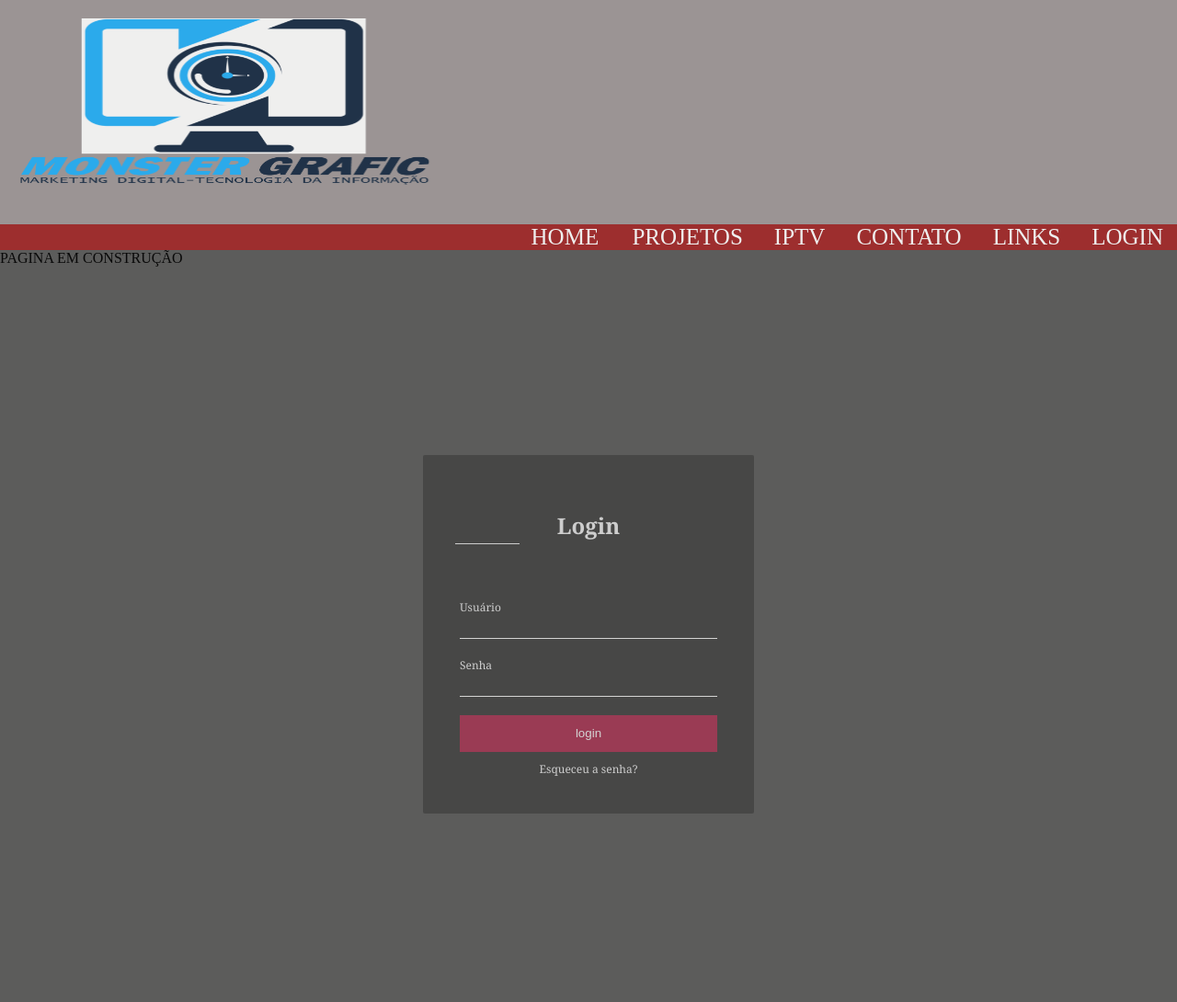
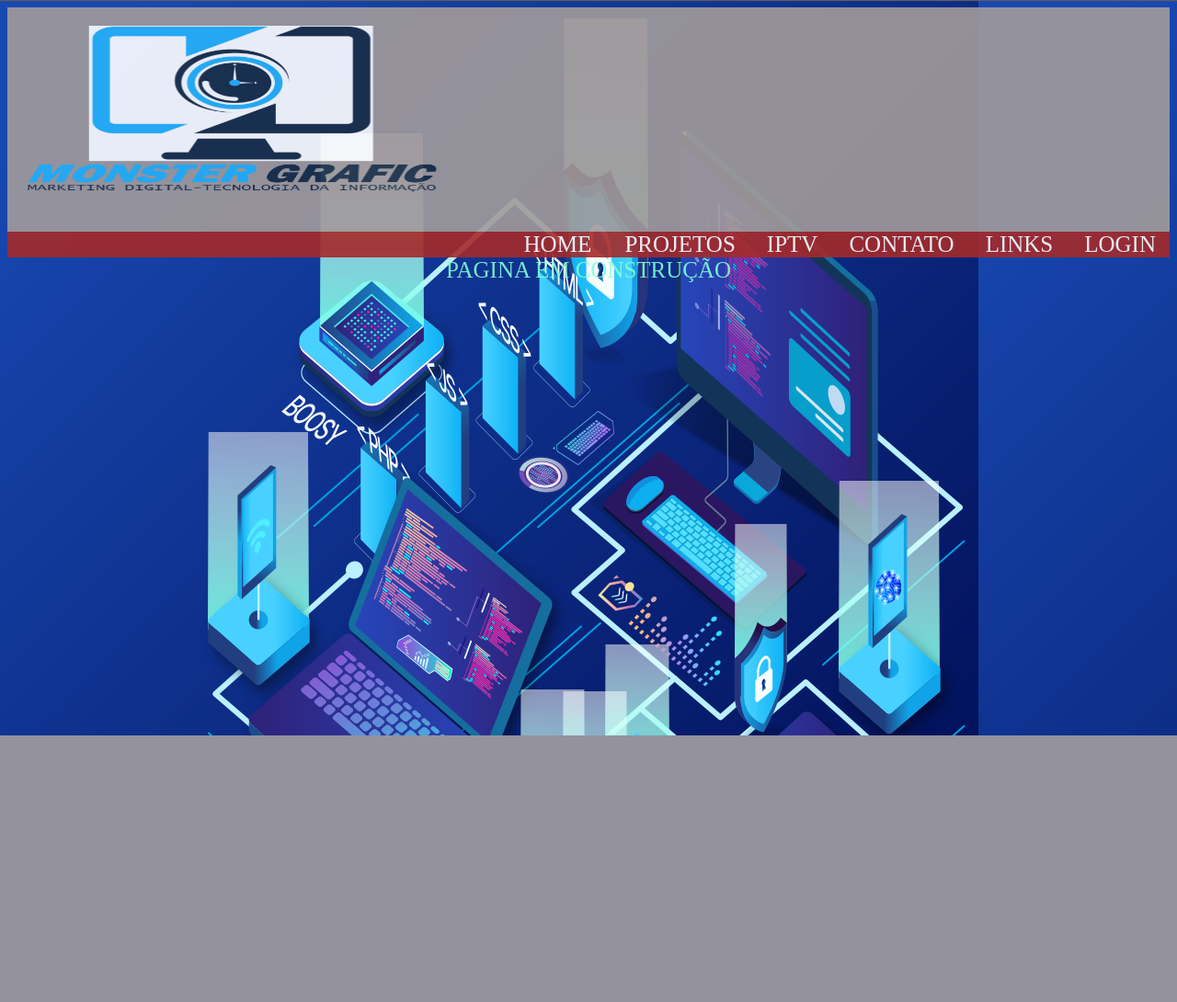
Before and after one commit to leopoldo-collato/monstergraphic, a PHP site: page /login.html in a window 1280 px wide. Shown: the whole page at 92% size. After the commit the page ends 800 px from the top, so only its background shows below. Run offline with PHP 8.4, Linux system fonts and the light colour scheme.

Commit message:
correção pag iptv, login e teste imagem de fundo no style.css

```diff
--- a/css/login.css
+++ /dev/null
@@ -1,174 +0,0 @@
-body {
-
-    padding: 0;
-
-    margin: 0;
-
-    background-color: #454d6b;
-
-}
-
-#login {
-
-    display: flex;
-
-    align-items: center;
-
-    justify-content: center;
-
-    height: 100vh;
-
-    font-family: Cambria, Cochin, Georgia, Times, 'Times New Roman', serif;
-
-}
-
-.card {
-
-    background-color: rgba(19, 19, 19, 0.3);
-
-    padding: 40px;
-
-    border-radius: 2px;
-
-    width: 280px;
-
-}
-
-.card-header {
-
-    padding-bottom: 50px;
-
-    text-align: center;
-
-    opacity: 0.8;
-
-    color: white;
-
-}
-
-.card-header::after {
-
-    content: "";
-
-    width: 70px;
-
-    height: 1px;
-
-    background-color: #fff;
-
-    display: block;
-
-    margin-top: -17px;
-
-    margin-left: -5px;
-
-}
-
-.card-content label {
-
-    color: #fff;
-
-    font-size: 12px;
-
-    opacity: 0.8;
-
-}
-
-.card-content-area {
-
-    display: flex;
-
-    flex-direction: column;
-
-    padding: 10px 0;
-
-}
-
-.card-content-area input {
-
-    margin-top: 10px;
-
-    padding: 0 5px;
-
-    background-color: transparent;
-
-    border: none;
-
-    border-bottom: 1px solid #e1e1e1;
-
-    outline: none;
-
-    color: #fff;
-
-}
-
-.card-footer {
-
-    display: flex;
-
-    flex-direction: column;
-
-}
-
-.card-footer .submit {
-
-    width: 100%;
-
-    height: 40px;
-
-    background-color: #a13854;
-
-    border: none;
-
-    color: #e1e1e1;
-
-    margin: 10px 0;
-
-}
-
-.card-footer a {
-
-    text-align: center;
-
-    font-size: 12px;
-
-    opacity: 0.8;
-
-    color: #fff;
-
-    text-decoration: none;
-
-}
-
-body {
-    background: rgb(92, 92, 91);
-
-    opacity: 0.9;
-    margin: 1, 0;
-}
-
-.topo {
-    background-color: rgb(162, 155, 155);
-    opacity: 1;
-    padding: 20px 20px;
-    text-align: left;
-}
-
-h1 {
-    font-style: italic;
-    font-size: 40px;
-}
-
-.menu a {
-    color: white;
-    padding: 14px 15px;
-    font-size: 25px;
-    text-decoration: none;
-    text-align: right;
-}
-
-.menu {
-    background-color: brown;
-    width: 100%;
-    text-align: right;
-}
--- a/css/style.css
+++ b/css/style.css
@@ -1,6 +1,6 @@
 body {
     background: rgb(92, 92, 91);
-    background-image: url(./img/fundo_tech.png);
+    background-image: url(img/fundo_tech.png);
     opacity: 0.9;
     margin: (1, 0);
 }
--- a/iptv.html
+++ b/iptv.html
@@ -26,8 +26,7 @@
 
 
 </body>
-<header class="info-contato">
-    <H1>PAGINA EM CONSTRUÇÃO</H1>
+<nav class="info-contato">PAGINA EM CONSTRUÇÃO</nav>
 </header>
 
 </html>
--- a/login.html
+++ b/login.html
@@ -5,7 +5,7 @@
     <meta charset="UTF-8">
     <meta http-equiv="X-UA-Compatible" content="IE=edge">
     <meta name="viewport" content="width=device-width, initial-scale=1.0">
-    <link rel="stylesheet" href="./css/login.css">
+    <link rel="stylesheet" href="./css/style.css">
     <title>Login</title>
 </head>
 
@@ -25,51 +25,10 @@
             <a href="login.html">LOGIN</a>
     </nav>
 
-    <nav class="info-contato">PAGINA EM CONSTRUÇÃO
-    </nav>
+    <nav class="info-contato">PAGINA EM CONSTRUÇÃO</nav>
 
 
-    <div id="login">
 
-        <form class="card">
-
-            <div class="card-header">
-
-                <h2>Login</h2>
-
-            </div>
-
-            <div class="card-content">
-
-                <div class="card-content-area">
-
-                    <label for="usuario">Usuário</label>
-
-                    <input type="text" id="usuario" autocomplete="off">
-
-                </div>
-
-                <div class="card-content-area">
-
-                    <label for="password">Senha</label>
-
-                    <input type="password" id="password" autocomplete="off">
-
-                </div>
-
-            </div>
-
-            <div class="card-footer">
-
-                <input type="submit" value="login" class="submit">
-
-                <a href="#" class="recuperar_senha">Esqueceu a senha?</a>
-
-            </div>
-
-        </form>
-
-    </div>
 
 </body>
 
```
